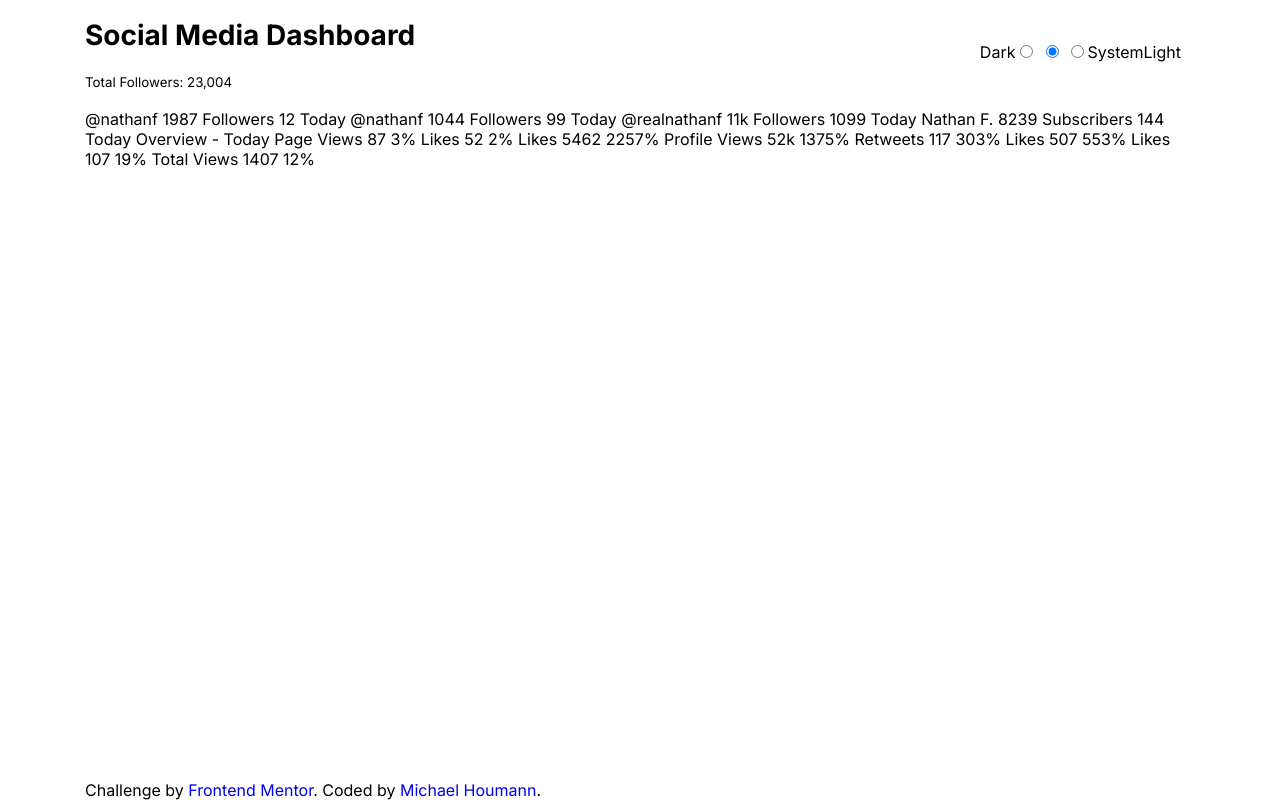
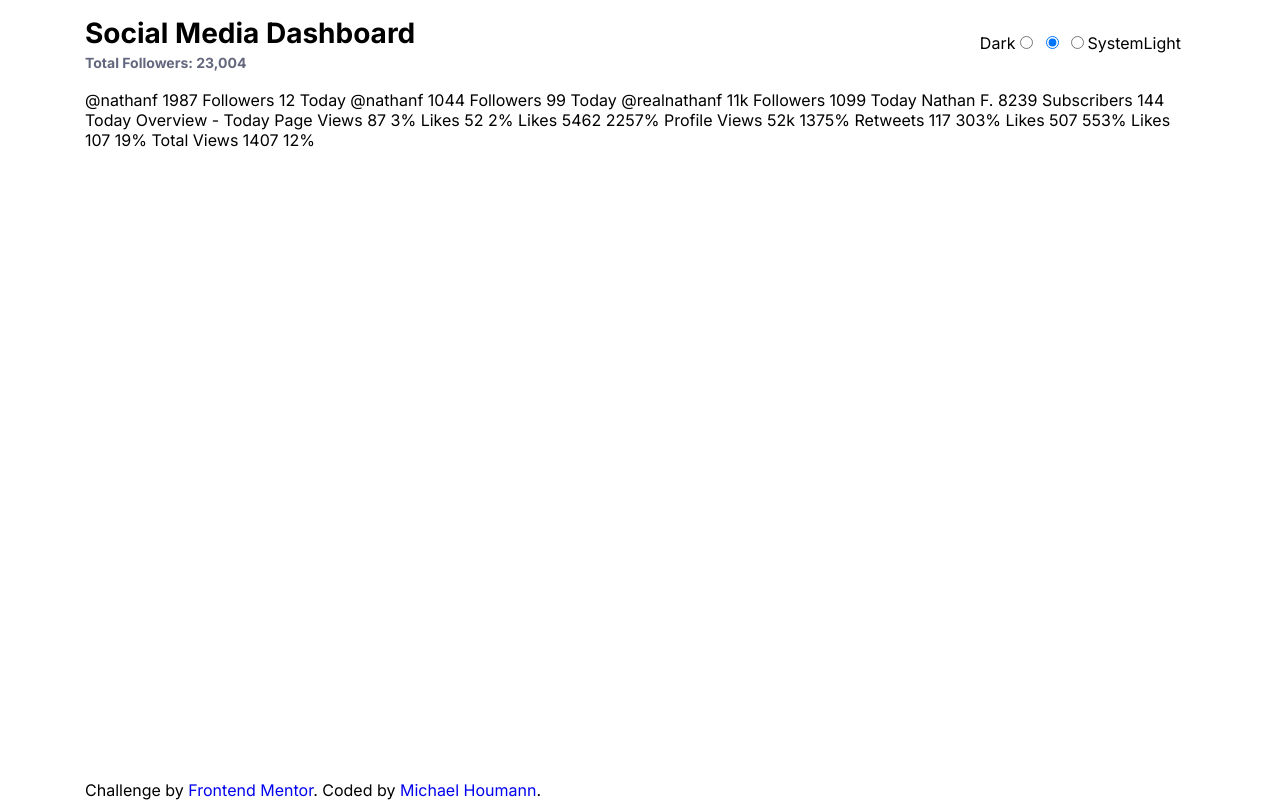
Before and after one commit to mhoumann87/socialmedia_dashboard, a website: page index.html in a window 1280 px wide. Drawn offline with nearby package versions, Linux system fonts and the light colour scheme; files that its build step writes are made by us from their sources.

Commit message:
Update header styles and HTML

```diff
--- a/app/scss/components/header.scss
+++ b/app/scss/components/header.scss
@@ -1,4 +1,5 @@
 @use '../util/' as *;
+@use '../globals/' as *;
 
 .header {
   padding-block: rem(18);
@@ -9,4 +10,18 @@
     --flex-dir: row;
     --flex-gap: 0em;
   }
+
+  &__title {
+    width: 100%;
+
+    @include breakpoint(medium) {
+      width: auto;
+    }
+  }
+
+  &__subtitle {
+    font-size: rem(14);
+    font-weight: var(--fw-bold);
+    color: var(--clr-light-blue-text);
+  }
 }
--- a/app/scss/globals/typography.scss
+++ b/app/scss/globals/typography.scss
@@ -4,10 +4,12 @@ h1,
 h2,
 h3 {
   margin-top: 0;
+  line-height: 1.1;
 }
 
 h1 {
   font-size: rem(24);
+  margin-block-end: rem(3);
 
   @include breakpoint(large) {
     font-size: rem(28);
@@ -18,3 +20,7 @@ a,
 a:where(:visited, :active) {
   text-decoration: none;
 }
+
+p {
+  margin: 0;
+}
--- a/index.html
+++ b/index.html
@@ -32,7 +32,7 @@
     <header class="wrapper flex header">
       <div class="header__title">
         <h1>Social Media Dashboard</h1>
-        <small>Total Followers: 23,004</small>
+        <span class="header__subtitle">Total Followers: 23,004</span>
       </div>
 
       <fieldset aria-label="theme toggle" role="radio group" class="toggle">
```
